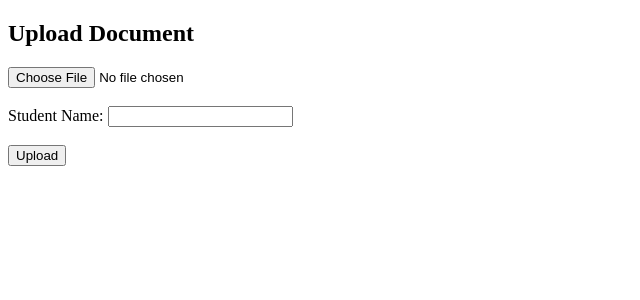
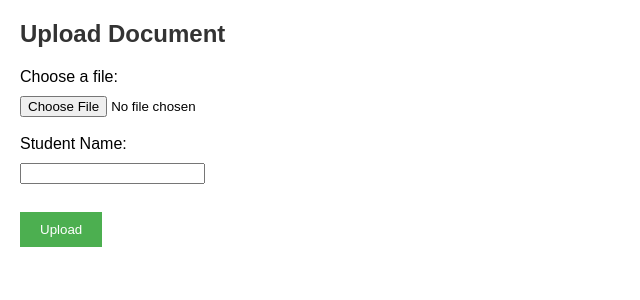
Before and after one commit to varsha-0-3/Student-Counselling-Management-System, a Flask app: template templates/student_uploads.html in a window 1280 px wide. Shown: the top 300 px of the page, without its empty margins (0-640 px from the left). Run offline with Flask 3, Linux system fonts and the light colour scheme; the template is opened without the code that fills it, so the values that code supplies are empty; some libraries are stand-ins or nearby versions.

Commit message:
Update student_uploads.html

```diff
--- a/templates/student_uploads.html
+++ b/templates/student_uploads.html
@@ -2,16 +2,44 @@
 <html>
 <head>
     <title>Upload Document</title>
+    <style>
+        body {
+            font-family: Arial, sans-serif;
+            margin: 20px;
+        }
+        h2 {
+            color: #333;
+        }
+        form {
+            margin-top: 20px;
+        }
+        input[type="file"],
+        input[type="text"],
+        input[type="submit"] {
+            display: block;
+            margin-top: 10px;
+        }
+        input[type="submit"] {
+            padding: 10px 20px;
+            background-color: #4CAF50;
+            color: white;
+            border: none;
+            cursor: pointer;
+        }
+        input[type="submit"]:hover {
+            background-color: #45a049;
+        }
+    </style>
     <script>
         function validateFileName() {
             var fileInput = document.getElementById('file');
-            var fileName = fileInput.value;
+            var fileName = fileInput.value.split('\\').pop();
 
             // Regex to match the required format
             var regex = /^1RV\d{2}IS\d{3}-[a-zA-Z0-9_]+$/; // Example: 1RV21IS023-studentname
 
             if (!regex.test(fileName)) {
-                alert('File name must be in the format (1RV21IS023-studentname)');
+                alert('File name must be in the format 1RV21IS023-studentname');
                 return false;
             }
 
@@ -22,10 +50,12 @@
 <body>
     <h2>Upload Document</h2>
     <form method="POST" enctype="multipart/form-data" action="/upload" onsubmit="return validateFileName()">
-        <input type="file" name="file" id="file" required accept=".pdf,.doc,.docx">
-        <br><br>
-        Student Name: <input type="text" name="student_name" required>
-        <br><br>
+        <label for="file">Choose a file:</label>
+        <input type="file" name="file" id="file" required accept=".pdf,.doc,.docx,.png,.jpg,.jpeg">
+        <br>
+        <label for="student_name">Student Name:</label>
+        <input type="text" name="student_name" id="student_name" required>
+        <br>
         <input type="submit" value="Upload">
     </form>
 </body>
```
